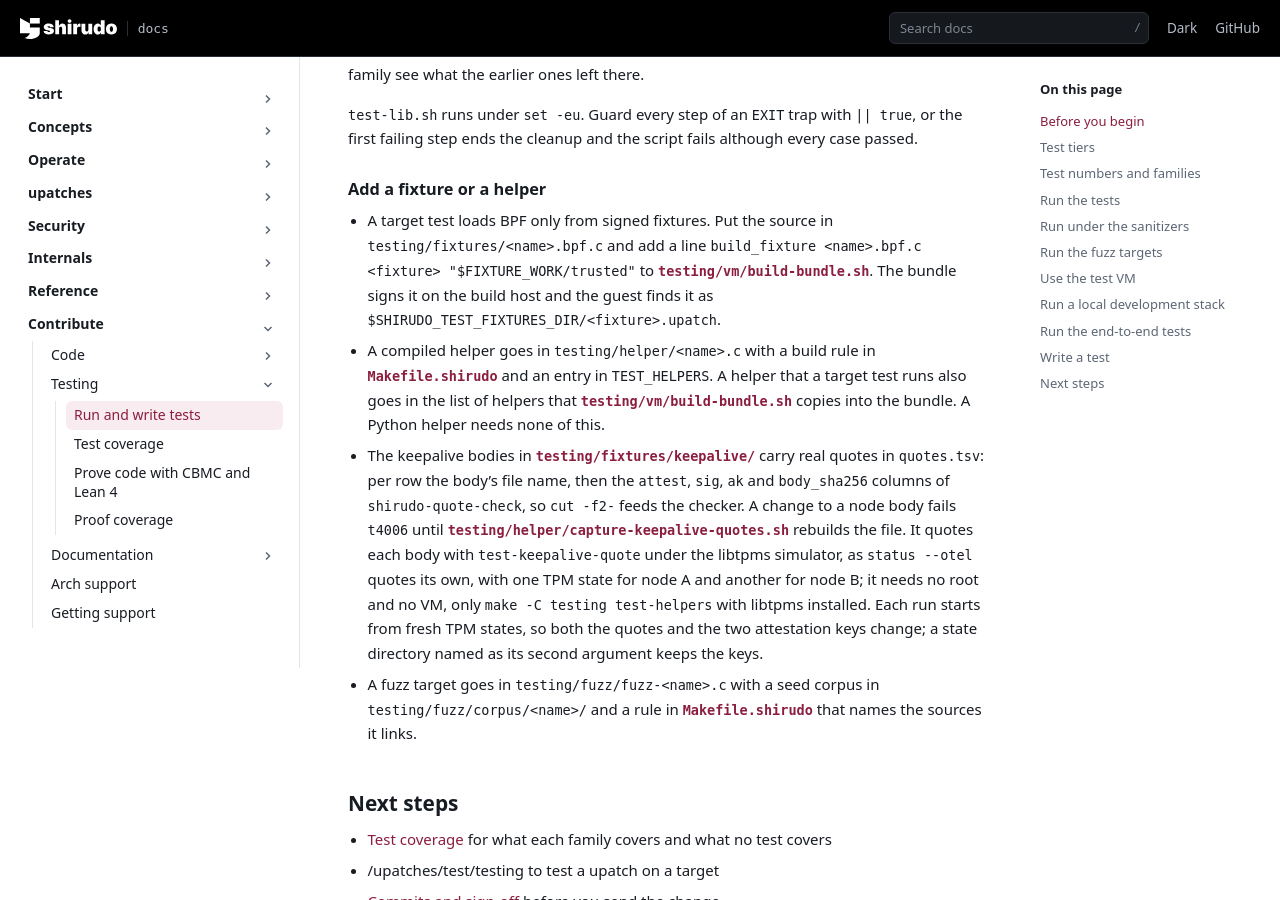
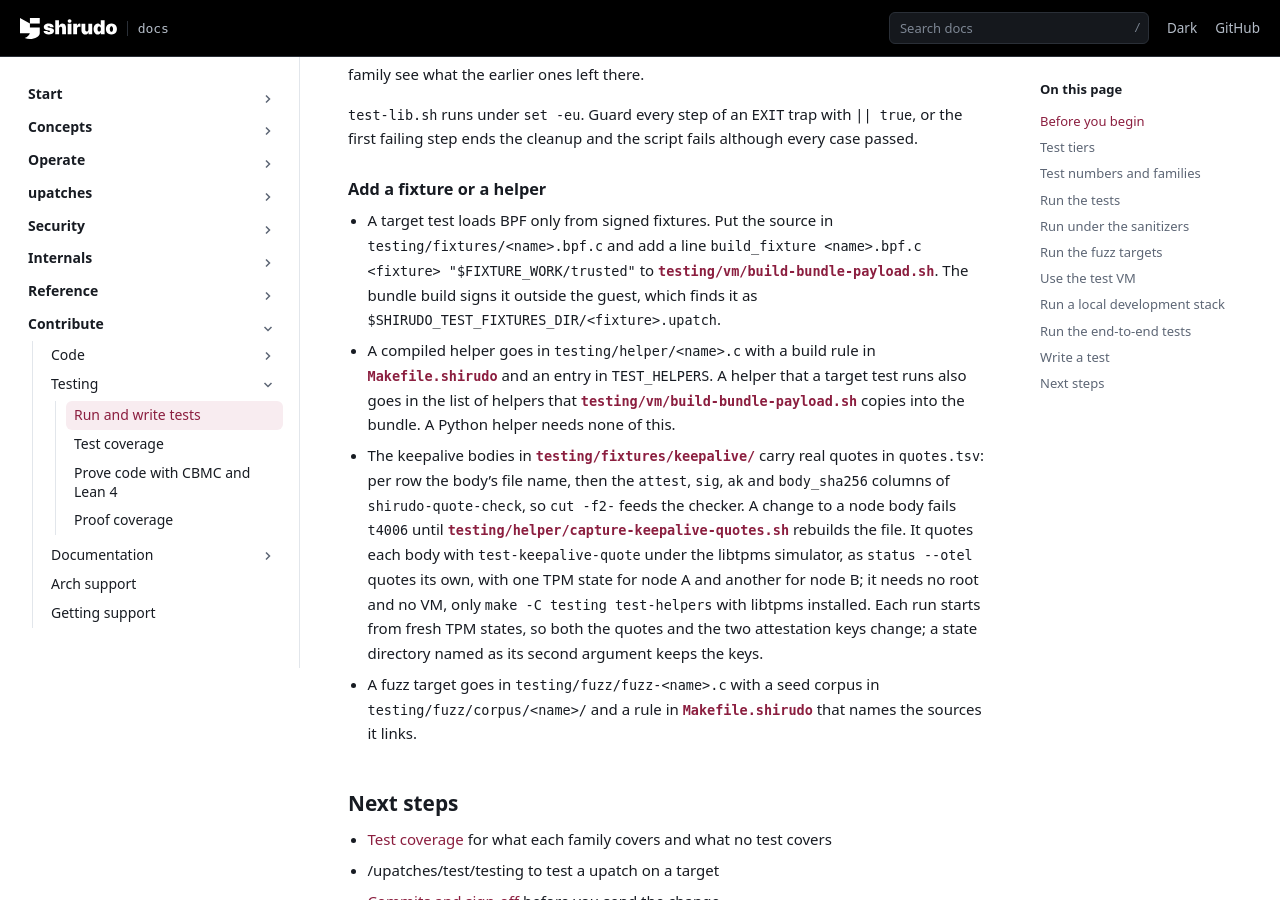
Before and after one commit to AliBashaSY/shirudo, a Sphinx documentation site: the page built from Documentation/contribute/testing/testing.rst, in a window 1280 px wide and 900 px high, scrolled down 20011 px. Built offline with Sphinx 7.4.7, drawn with Linux system fonts in a browser that asks for light colours; pages that are not in the unit, such as notebooks, are missing from menus.

Commit message:
testing: Split payload build out of build-bundle.sh
Move building and signing of the bundle contents into
build-bundle-payload.sh, so that it can run in a container (next
commit). No functional change.

Signed-off-by: Martynas Pumputis <martynas@pumputis.org>

```diff
--- a/Documentation/contribute/testing/testing.rst
+++ b/Documentation/contribute/testing/testing.rst
@@ -1120,13 +1120,13 @@ Add a fixture or a helper
 - A target test loads BPF only from signed fixtures. Put the source in
   ``testing/fixtures/<name>.bpf.c`` and add a line
   ``build_fixture <name>.bpf.c <fixture> "$FIXTURE_WORK/trusted"`` to
-  :src:`testing/vm/build-bundle.sh`. The bundle signs it on the build host
-  and the guest finds it as
+  :src:`testing/vm/build-bundle-payload.sh`. The bundle build signs it
+  outside the guest, which finds it as
   ``$SHIRUDO_TEST_FIXTURES_DIR/<fixture>.upatch``.
 - A compiled helper goes in ``testing/helper/<name>.c`` with a build
   rule in :src:`Makefile.shirudo` and an entry in ``TEST_HELPERS``. A
   helper that a target test runs also goes in the list of helpers that
-  :src:`testing/vm/build-bundle.sh` copies into the bundle. A Python
+  :src:`testing/vm/build-bundle-payload.sh` copies into the bundle. A Python
   helper needs none of this.
 - The keepalive bodies in :src:`testing/fixtures/keepalive/` carry real
   quotes in ``quotes.tsv``: per row the body's file name, then the
```
Also changed, not shown: 4 other files.
